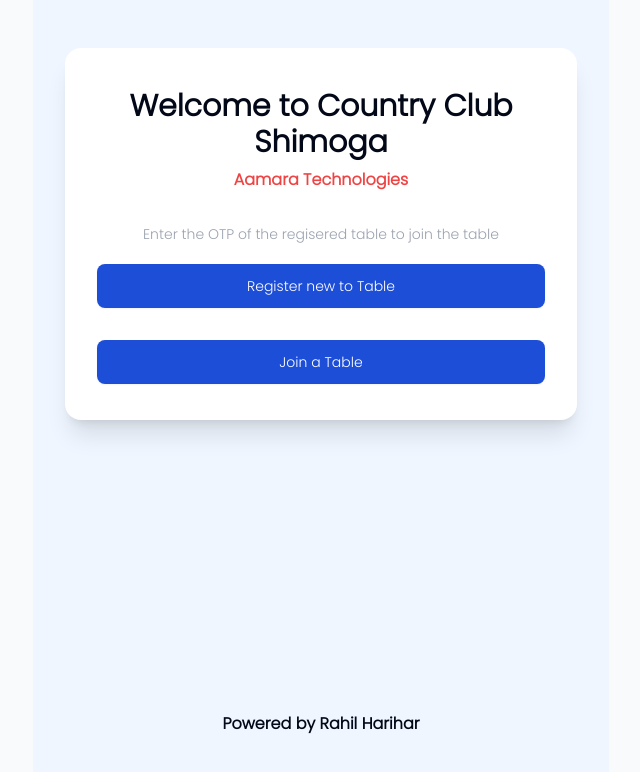
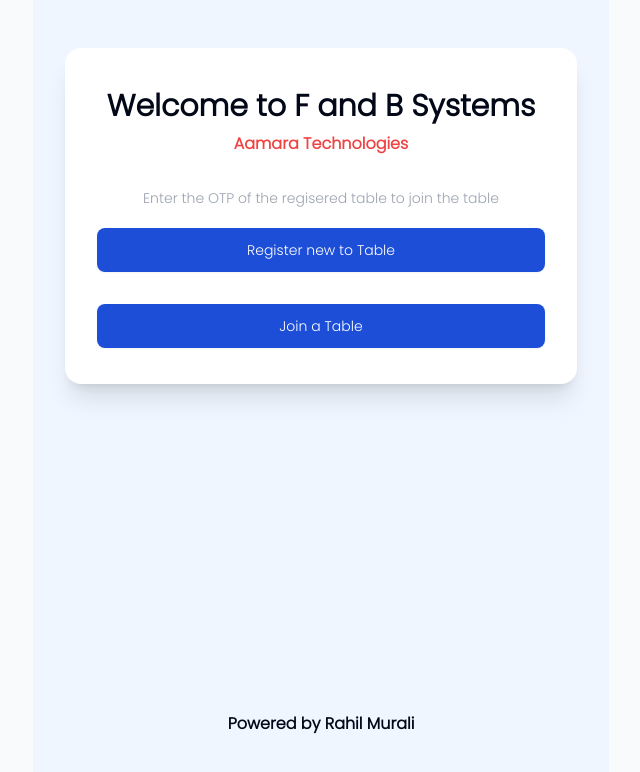
Before and after one commit to Yathin-KN/Table, a React (Vite) app: page / in a window 1280 px wide. Shown: the top 772 px of the page, without its empty margins (319-959 px from the left). Built offline with nearby package versions, Linux system fonts and the light colour scheme.

Commit message:
change: Country Club Shimoga > F and B Systems

```diff
--- a/components/OrderCheckout.tsx
+++ b/components/OrderCheckout.tsx
@@ -237,7 +237,7 @@ const Ordercheckout = ({ type }: { type: string }) => {
           <div className="mx-auto flex w-full max-w-md flex-col space-y-10">
             <div className="flex flex-col space-y-2">
               <div className="font-semibold text-2xl items-center justify-center text-center">
-                <p className="">Country Club Shimogga</p>
+                <p className="">F and B Systems</p>
               </div>
               <div className="overflow-x-auto">
                 <table className="min-w-full divide-y divide-slate-500">
--- a/components/Start.tsx
+++ b/components/Start.tsx
@@ -5,7 +5,7 @@ const Start = () => {
         <div className="mx-auto flex w-full max-w-md flex-col">
           <div className="flex flex-col items-center justify-center text-center space-y-2">
             <div className="font-bold text-3xl">
-              <p>Welcome to Country Club Shimoga</p>
+              <p>Welcome to F and B Systems</p>
             </div>
             <p className="text-red-500 font-semibold">Aamara Technologies</p>
             <div className="flex flex-row text-sm font-medium text-gray-400 pt-6">
@@ -39,7 +39,7 @@ const Start = () => {
         </div>
       </div>
       <div className="text-center mt-auto mb-4 font-semibold">
-        Powered by Rahil Harihar
+        Powered by Rahil Murali
       </div>
     </div>
   );
--- a/package.json
+++ b/package.json
@@ -34,6 +34,7 @@
     "embla-carousel": "^8.0.0-rc14",
     "embla-carousel-autoplay": "^8.0.0-rc14",
     "embla-carousel-react": "^8.0.0-rc14",
+    "i": "^0.3.7",
     "lucide-react": "^0.263.1",
     "prop-types": "^15.8.1",
     "react": "^18.2.0",
```
Also changed, not shown: 1 other file (tests, documents, lock files or other folders).
